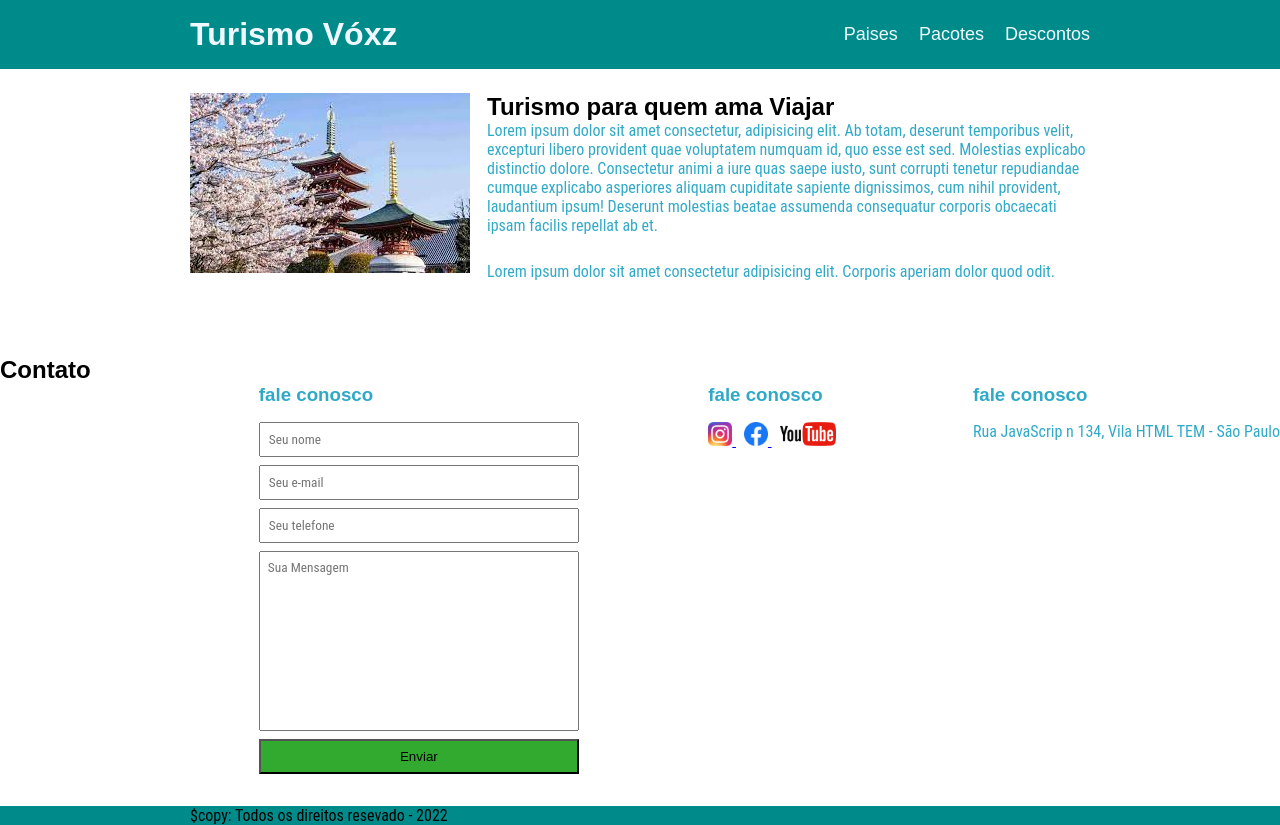
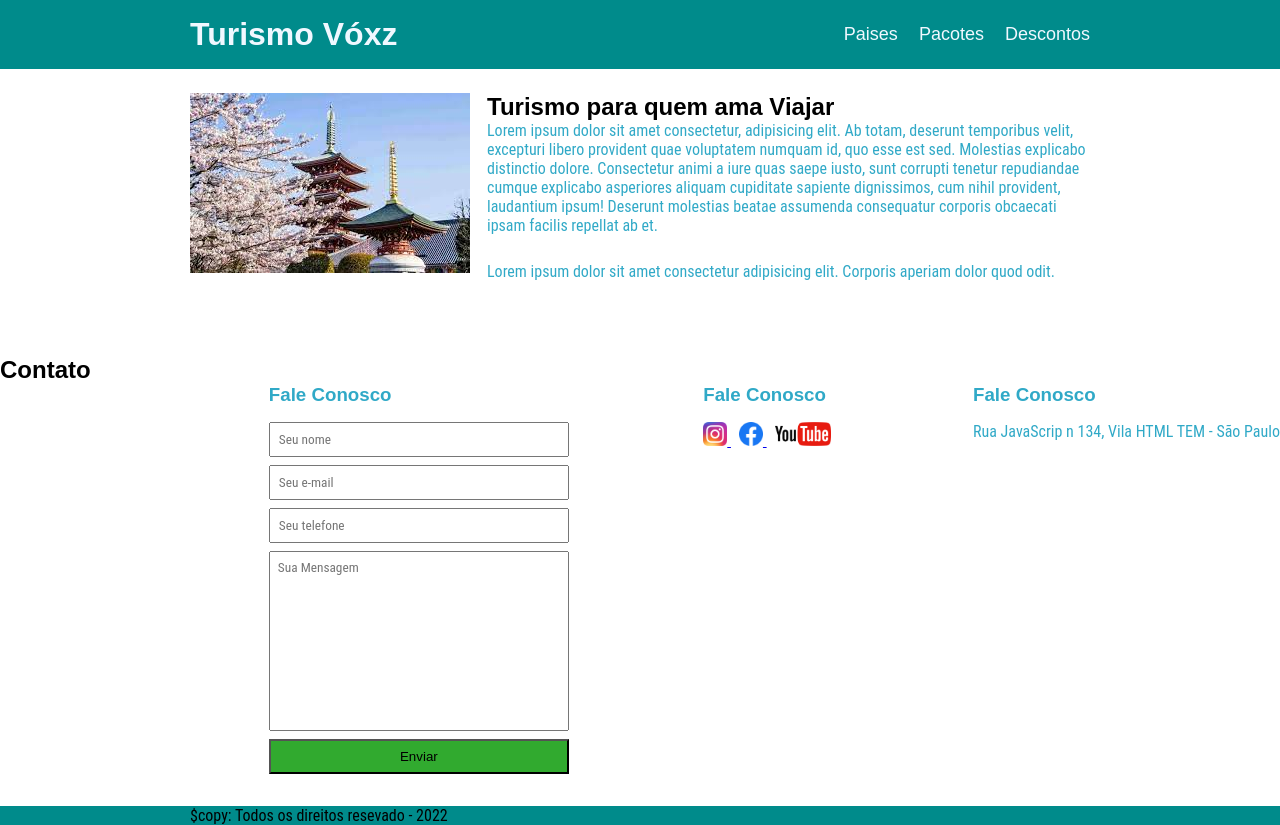
Before and after one commit to PatrickRez/site_landindpage, a plain HTML site: page index.html in a window 1280 px wide. Drawn offline with Linux system fonts and the light colour scheme.

Commit message:
commit inicial

```diff
--- a/index.html
+++ b/index.html
@@ -79,7 +79,7 @@
 <br/>
         <div class="pergunta"></div>
             <div>
-                <h3>fale conosco</h3>
+                <h3>Fale Conosco</h3>
                 <form action="#">
                     <input type="text" placeholder="Seu nome">
                     <input type="email" placeholder="Seu e-mail">
@@ -89,7 +89,7 @@
                 </form>
             </div>
             <div>
-                <h3>fale conosco</h3>
+                <h3>Fale Conosco</h3>
                 <ul class="social-link">
                     <li>
                         <a href="#" title="Siga-nos no instragam">
@@ -109,7 +109,7 @@
                 </ul>
             </div>
             <div>
-                <h3>fale conosco</h3>
+                <h3>Fale Conosco</h3>
                 <p>
                     Rua JavaScrip n 134, Vila HTML TEM - São Paulo
                 </p>
--- a/main.css
+++ b/main.css
@@ -117,7 +117,7 @@ form input,
 form textarea,
 form button {
     display: block;
-    width: 320px;
+    width: 300px;
     margin-bottom: 8px;
     padding: 8px;
 }
```
Also changed, not shown: images/japao-dicas-passeios-gratuitos-910x607.jpg (added).
